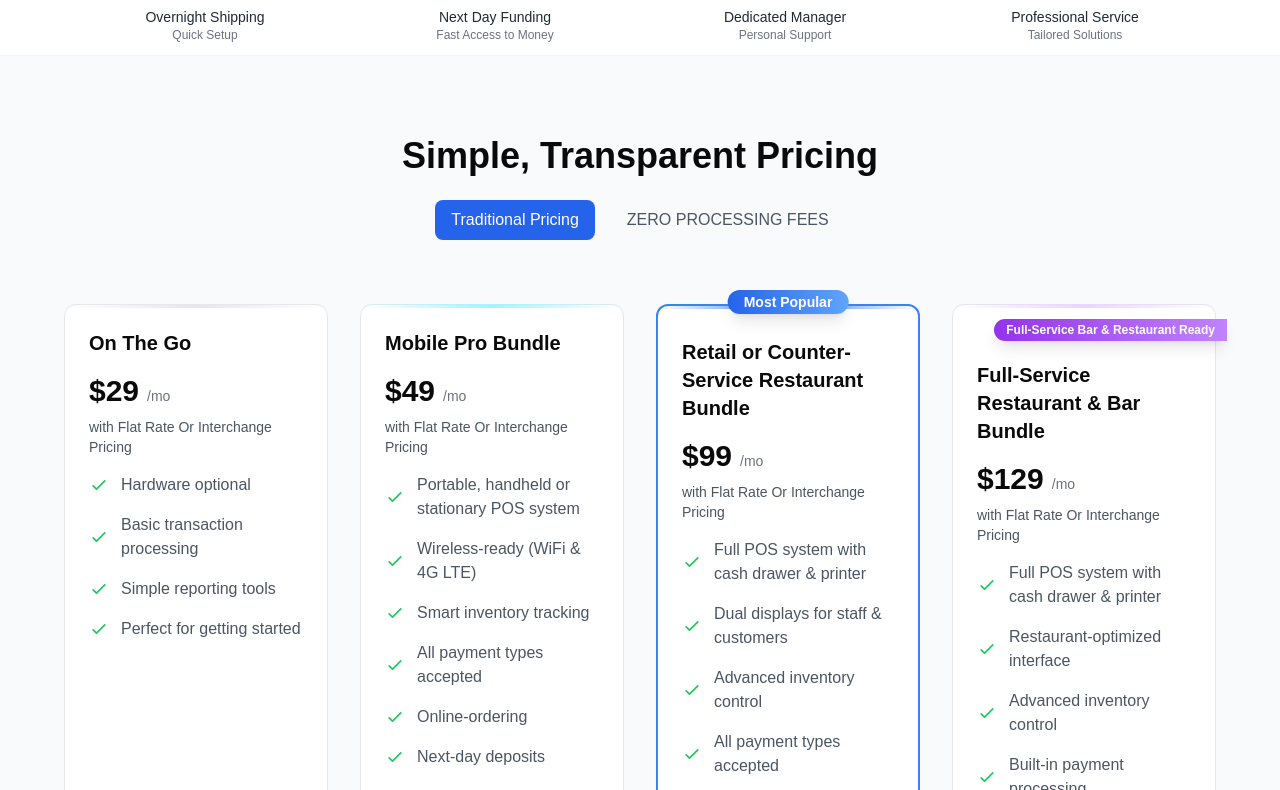
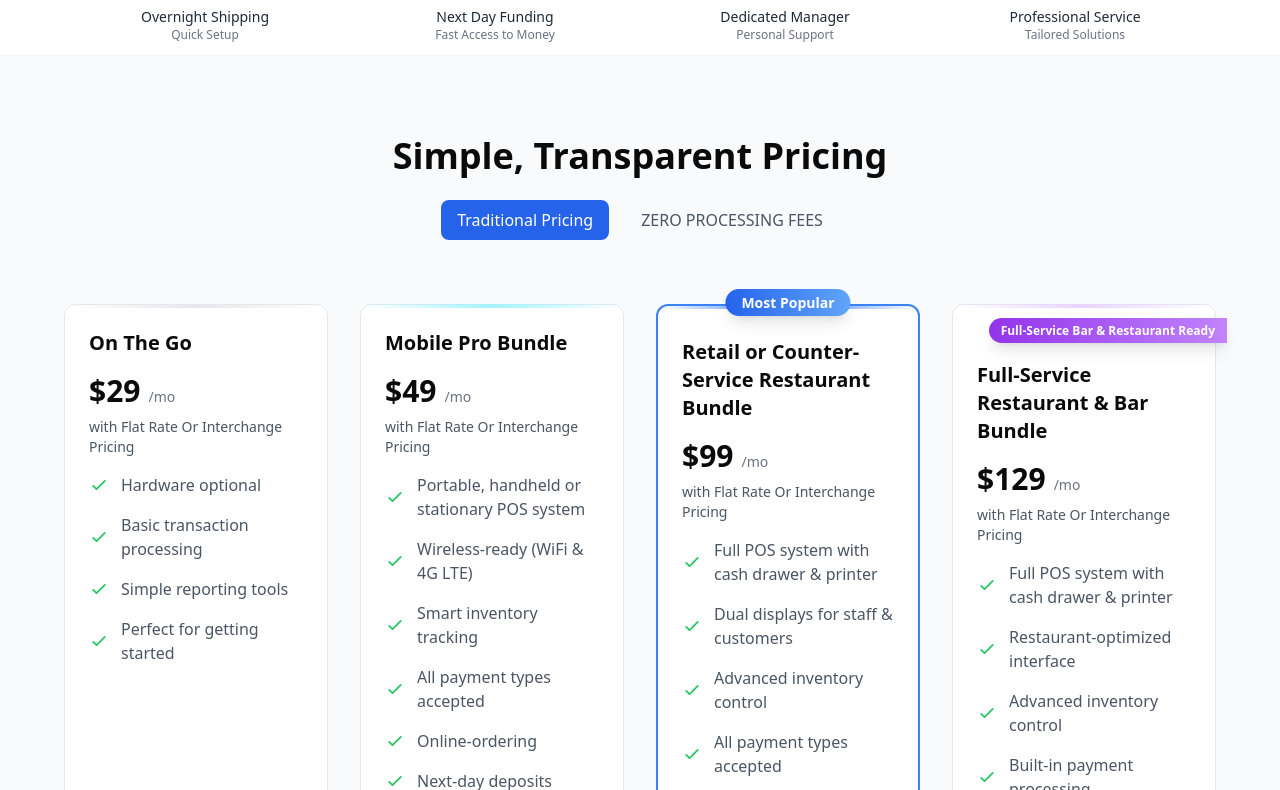
Before and after one commit to staraccept/refactored-palm-tree, a Next.js app: page / in a window 1280 px wide. Shown: the part 633-1423 px from the top of the page. Built offline with nearby package versions, Linux system fonts and the light colour scheme.

Commit message:
Update layout.tsx

```diff
--- a/src/app/layout.tsx
+++ b/src/app/layout.tsx
@@ -1,15 +1,10 @@
 import type { Metadata } from "next";
-import { Inter, JetBrains_Mono } from "next/font/google";
+import { Inter } from 'next/font/google';
 import "./globals.css";
 
 const inter = Inter({
-  variable: "--font-geist-sans",
-  subsets: ["latin"],
-});
-
-const jetbrainsMono = JetBrains_Mono({
-  variable: "--font-geist-mono",
-  subsets: ["latin"],
+  subsets: ['latin'],
+  variable: '--font-sans',
 });
 
 export const metadata: Metadata = {
@@ -33,7 +28,8 @@
 }>) {
   return (
     <html lang="en">
-      <body className={`${inter.variable} ${jetbrainsMono.variable} antialiased`}>
+      {/* Removed any conditional logic that might add the 'dark' class */}
+      <body className={`${inter.variable} font-sans antialiased`}>
         {children}
         <div dangerouslySetInnerHTML={{ __html: zapierCode }} />
       </body>
```
